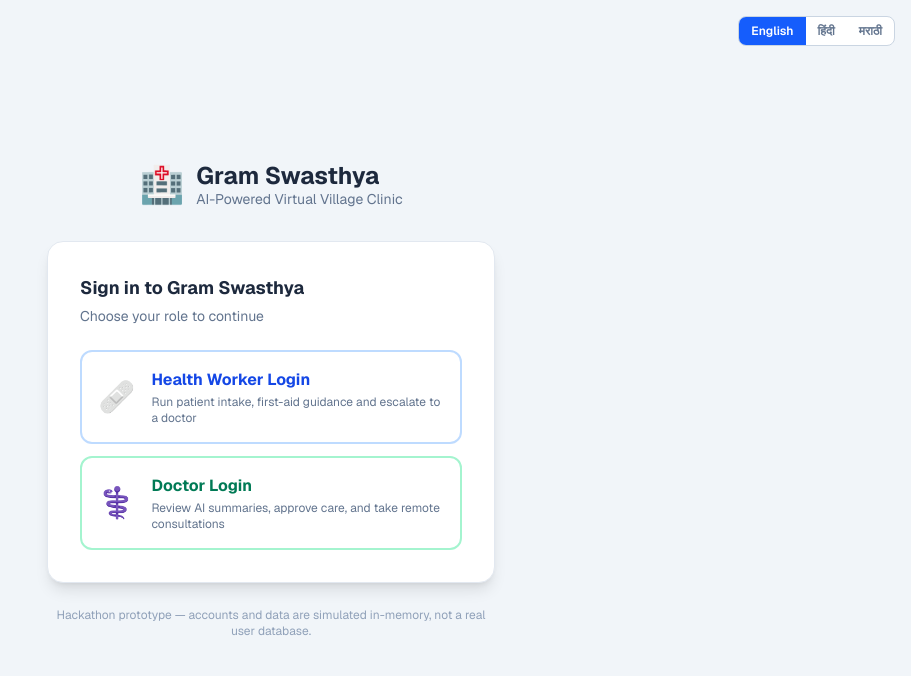
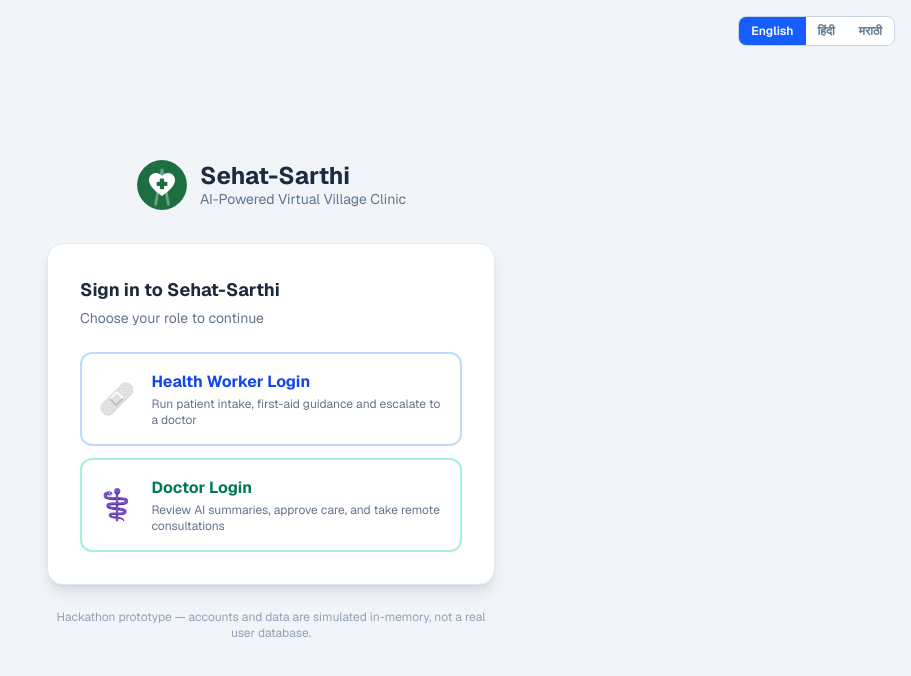
Before and after one commit to Satyamkushwaha83/BOB-Hackthon, a Next.js app: page / in a window 1280 px wide. Shown: the top 676 px of the page, without its empty margins (369-1280 px from the left). Built offline with nearby package versions, Linux system fonts and the light colour scheme.

Commit message:
rebrand: rename app to Sehat-Sarthi across all languages

```diff
--- a/src/app/layout.tsx
+++ b/src/app/layout.tsx
@@ -13,8 +13,8 @@ const geistMono = Geist_Mono({
 });
 
 export const metadata: Metadata = {
-  title: "Gram Swasthya — AI Virtual Village Clinic",
-  description: "AI-powered virtual village clinic prototype for rural health workers",
+  title: "Sehat-Sarthi — AI Virtual Village Clinic",
+  description: "AI-powered virtual village clinic for rural health workers",
 };
 
 export default function RootLayout({ children }: LayoutProps<"/">) {
--- a/src/components/AppShell.tsx
+++ b/src/components/AppShell.tsx
@@ -3,6 +3,7 @@
 import { ReactNode, useState } from "react";
 import { LANG_LABEL, translate } from "@/lib/i18n";
 import { UILang, User } from "@/lib/types";
+import { SehatSarthiLogo } from "@/components/SehatSarthiLogo";
 
 export type HWSection = "queue" | "intake" | "records" | "firstaid-guide" | "doctor-consult" | "appointments";
 export type DocSection = "cases" | "records" | "review" | "appointments" | "analytics";
@@ -58,7 +59,7 @@ export function AppShell({
   const sidebarContent = (
     <div className="flex flex-col h-full">
       <div className={`flex items-center gap-2 px-4 py-4 border-b border-slate-200 ${collapsed ? "justify-center" : ""}`}>
-        <span className="text-2xl shrink-0">💓</span>
+        <SehatSarthiLogo size={collapsed ? 32 : 36} className="shrink-0" />
         {!collapsed && (
           <div className="min-w-0">
             <p className="font-bold text-slate-800 leading-tight truncate">{t("appName")}</p>
--- a/src/components/LoginScreen.tsx
+++ b/src/components/LoginScreen.tsx
@@ -4,6 +4,7 @@ import { useState } from "react";
 import { login, USERS } from "@/lib/auth";
 import { LANG_LABEL, translate } from "@/lib/i18n";
 import { Role, UILang, User } from "@/lib/types";
+import { SehatSarthiLogo } from "@/components/SehatSarthiLogo";
 
 export function LoginScreen({ uiLang, setUiLang, onLogin }: { uiLang: UILang; setUiLang: (l: UILang) => void; onLogin: (u: User) => void }) {
   const [role, setRole] = useState<Role | null>(null);
@@ -36,7 +37,7 @@ export function LoginScreen({ uiLang, setUiLang, onLogin }: { uiLang: UILang; se
       </div>
 
       <div className="flex items-center gap-3 mb-8">
-        <span className="text-4xl">🏥</span>
+        <SehatSarthiLogo size={52} />
         <div>
           <p className="text-2xl font-bold text-slate-800 leading-tight">{t("appName")}</p>
           <p className="text-sm text-slate-500 leading-tight">{t("tagline")}</p>
--- /dev/null
+++ b/src/components/SehatSarthiLogo.tsx
@@ -0,0 +1,57 @@
+import React from "react";
+
+/**
+ * Sehat-Sarthi brand logo.
+ * A red cross/heart combined with a road/path motif — "health companion on your journey".
+ * Pure SVG, no external deps.
+ */
+export function SehatSarthiLogo({
+  size = 36,
+  className = "",
+}: {
+  size?: number;
+  className?: string;
+}) {
+  return (
+    <svg
+      width={size}
+      height={size}
+      viewBox="0 0 48 48"
+      fill="none"
+      xmlns="http://www.w3.org/2000/svg"
+      className={className}
+      aria-label="Sehat-Sarthi logo"
+    >
+      {/* Circular background */}
+      <circle cx="24" cy="24" r="23" fill="#1d6f42" />
+
+      {/* White road / path — two converging lines representing the "Sarthi" (companion/guide) */}
+      <path d="M18 42 L24 10 L30 42" stroke="white" strokeWidth="2.5" strokeLinecap="round" strokeLinejoin="round" fill="none" opacity="0.35" />
+
+      {/* Heart shape — representing "Sehat" (health) */}
+      <path
+        d="M24 34 C24 34 12 26.5 12 19.5 C12 15.9 14.9 13 18.5 13 C20.6 13 22.5 14.1 24 15.8 C25.5 14.1 27.4 13 29.5 13 C33.1 13 36 15.9 36 19.5 C36 26.5 24 34 24 34Z"
+        fill="white"
+      />
+
+      {/* Green cross inside heart */}
+      <rect x="22" y="18" width="4" height="10" rx="1" fill="#1d6f42" />
+      <rect x="19" y="21" width="10" height="4" rx="1" fill="#1d6f42" />
+    </svg>
+  );
+}
+
+/** Inline wordmark variant — logo + "Sehat-Sarthi" text side by side */
+export function SehatSarthiWordmark({
+  size = 36,
+  className = "",
+}: {
+  size?: number;
+  className?: string;
+}) {
+  return (
+    <div className={`flex items-center gap-2 ${className}`}>
+      <SehatSarthiLogo size={size} />
+    </div>
+  );
+}
--- a/src/lib/i18n.ts
+++ b/src/lib/i18n.ts
@@ -19,14 +19,14 @@ export const LANG_LABEL: Record<UILang, string> = {
  * translate the values, add the UILang union member.
  */
 const en = {
-  appName: "Gram Swasthya",
+  appName: "Sehat-Sarthi",
   tagline: "AI-Powered Virtual Village Clinic",
   disclaimerShort: "AI Suggestion — Not a Diagnosis",
   disclaimerLong:
     "This output is generated by an AI assistant to support a human health worker or doctor. It is NOT a medical diagnosis and must always be reviewed, edited, or overridden by a qualified human before acting on it.",
 
   // Login
-  loginTitle: "Sign in to Gram Swasthya",
+  loginTitle: "Sign in to Sehat-Sarthi",
   loginSubtitle: "Choose your role to continue",
   healthWorkerLogin: "Health Worker Login",
   healthWorkerDesc: "Run patient intake, first-aid guidance and escalate to a doctor",
@@ -198,13 +198,13 @@ const en = {
 type Dict = typeof en;
 
 const hi: Dict = {
-  appName: "ग्राम स्वास्थ्य",
+  appName: "सेहत-सारथी",
   tagline: "एआई-संचालित वर्चुअल ग्राम क्लिनिक",
   disclaimerShort: "एआई सुझाव — निदान नहीं",
   disclaimerLong:
     "यह जानकारी एआई सहायक द्वारा तैयार की गई है ताकि स्वास्थ्य कर्मी/डॉक्टर की मदद हो सके। यह चिकित्सा निदान नहीं है और कार्रवाई से पहले हमेशा किसी योग्य व्यक्ति द्वारा समीक्षा आवश्यक है।",
 
-  loginTitle: "ग्राम स्वास्थ्य में साइन इन करें",
+  loginTitle: "सेहत-सारथी में साइन इन करें",
   loginSubtitle: "जारी रखने के लिए अपनी भूमिका चुनें",
   healthWorkerLogin: "स्वास्थ्य कर्मी लॉगिन",
   healthWorkerDesc: "मरीज़ पंजीकरण, प्राथमिक उपचार मार्गदर्शन करें और डॉक्टर से जोड़ें",
@@ -362,13 +362,13 @@ const hi: Dict = {
 };
 
 const mr: Dict = {
-  appName: "ग्राम स्वास्थ्य",
+  appName: "सेहत-सारथी",
   tagline: "एआय-चालित व्हर्च्युअल ग्राम दवाखाना",
   disclaimerShort: "एआय सूचना — निदान नाही",
   disclaimerLong:
     "हे आउटपुट एआय सहाय्यकाने आरोग्य कर्मचारी किंवा डॉक्टरांच्या मदतीसाठी तयार केले आहे. हे वैद्यकीय निदान नाही आणि कृती करण्यापूर्वी नेहमी योग्य व्यक्तीने त्याचे पुनरावलोकन, संपादन किंवा रद्द करणे आवश्यक आहे.",
 
-  loginTitle: "ग्राम स्वास्थ्य मध्ये साइन इन करा",
+  loginTitle: "सेहत-सारथी मध्ये साइन इन करा",
   loginSubtitle: "पुढे जाण्यासाठी तुमची भूमिका निवडा",
   healthWorkerLogin: "आरोग्य कर्मचारी लॉगिन",
   healthWorkerDesc: "रुग्ण नोंदणी, प्राथमिक उपचार मार्गदर्शन करा आणि डॉक्टरांशी जोडा",
```
